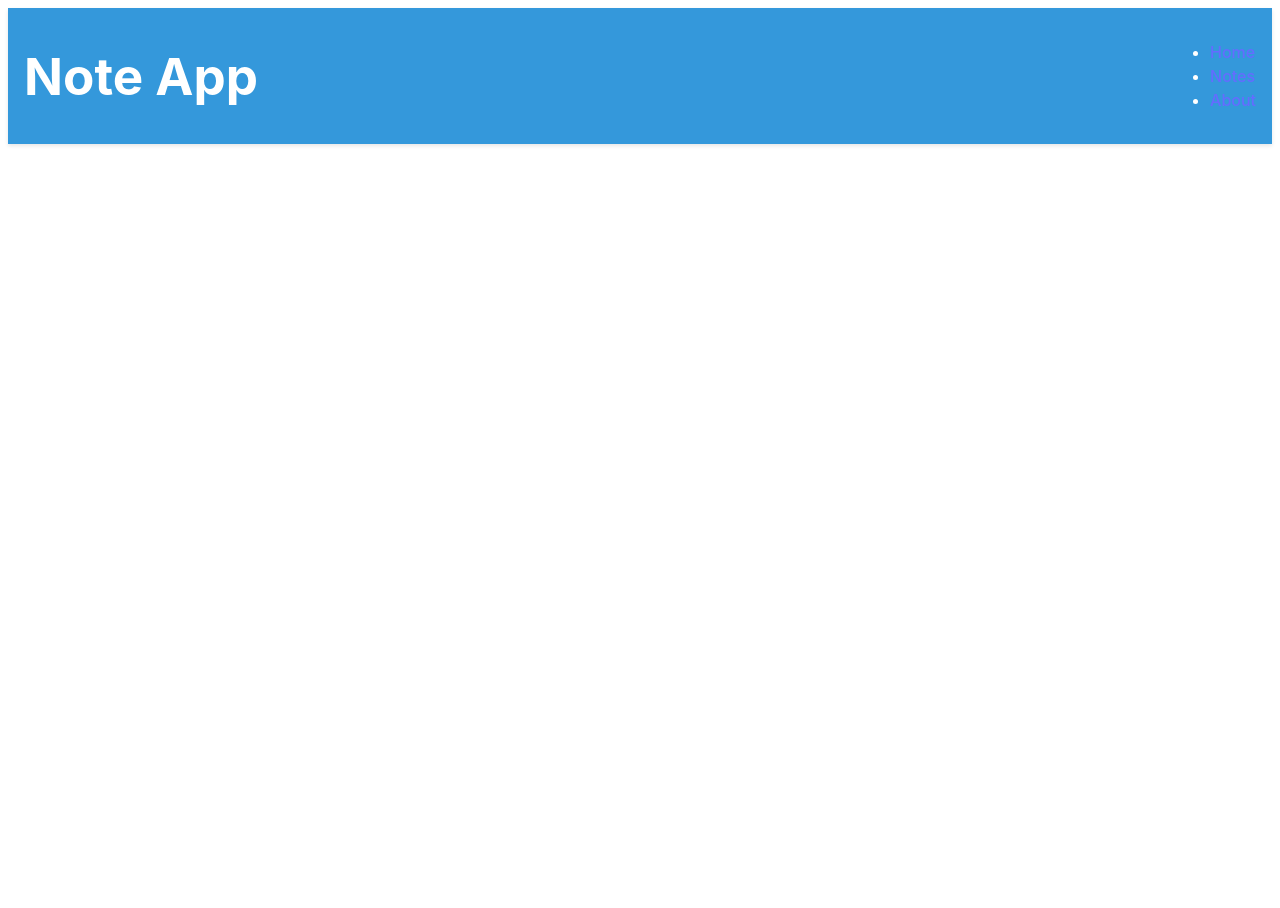
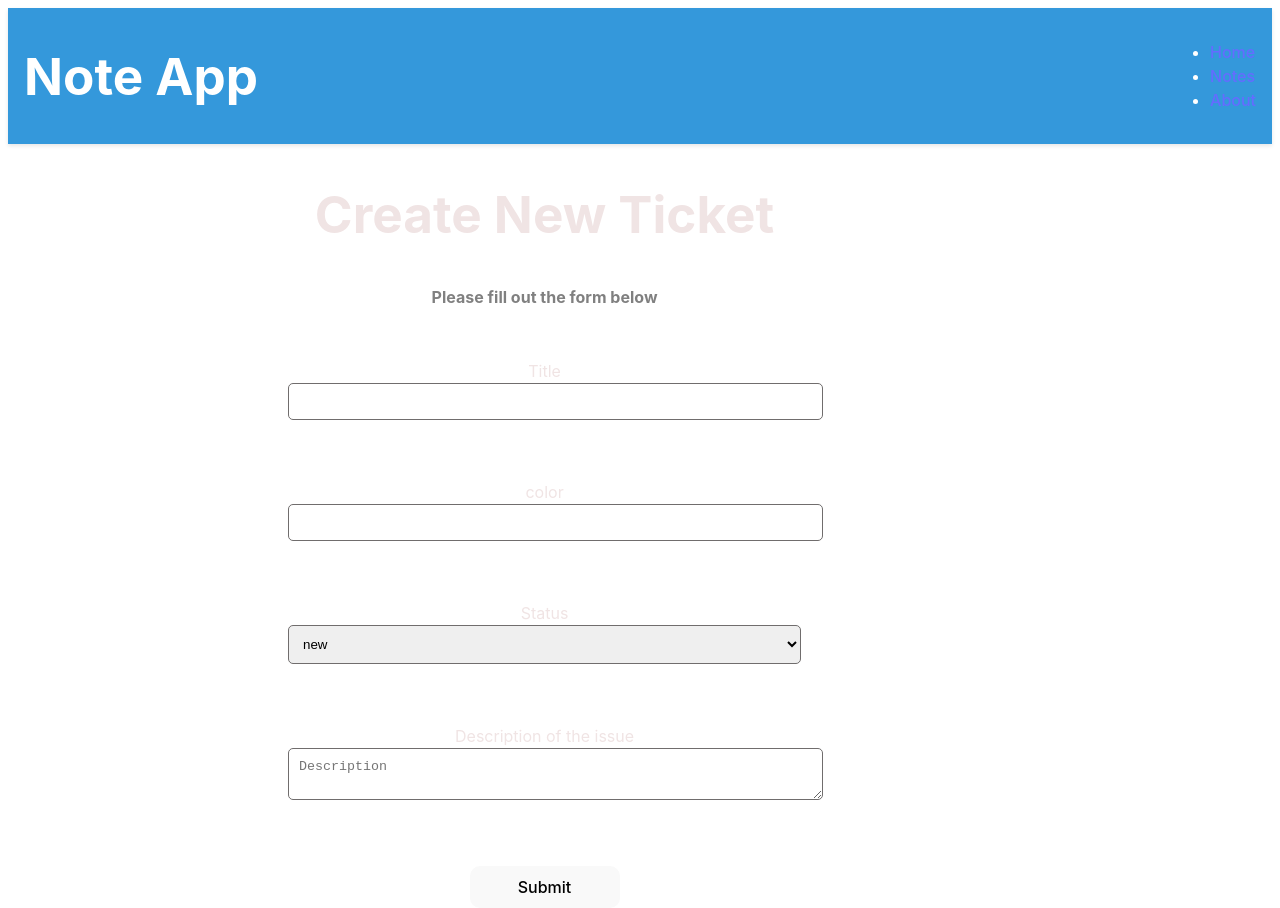
Before and after one commit to MarwenCode/TypeScript, a React (Vite) app in the folder Notes-app/: page / in a window 1280 px wide. Before the commit the page ends 800 px from the top, so only its background shows below. Built offline with nearby package versions, Linux system fonts and the light colour scheme.

Commit message:
add createNote component

```diff
--- a/Notes-app/src/App.tsx
+++ b/Notes-app/src/App.tsx
@@ -1,28 +1,21 @@
 import { useState } from 'react'
 import Header from './components/header/Header';
 import { Note } from './noteModel/noteModel';
-import { v4 as uuidv4 } from 'uuid';
+
+import CreateNotes from './components/createNote/CreateNotes';
 // import './App.css'
 
 function App() {
-  const [notes, setNotes] = useState<Note[]>([{
-    id: uuidv4(),
-    title: "Meeting",
-    text:"this is a text",
-    color: "#dfdfdf",
-    date: (new Date).toString()
-  }])
+  const [notes, setNotes] = useState<Note[]>([])
 
 
   return (
     <>
     <Header />
+    <CreateNotes notes={notes} setNotes={setNotes} />
 
     </>
   )
 }
 
 export default App
-function uuuid() {
-  throw new Error('Function not implemented.');
-}
--- a/Notes-app/src/components/createNote/CreateNotes.tsx
+++ b/Notes-app/src/components/createNote/CreateNotes.tsx
@@ -0,0 +1,111 @@
+import React, { ReactElement, useState } from "react";
+import "./createnote.scss";
+import { Note } from "../../noteModel/noteModel";
+import { v4 as uuidv4 } from "uuid";
+
+interface CreateNotesProps {
+  notes: Note[];
+  setNotes: React.Dispatch<React.SetStateAction<Note[]>>;
+}
+
+const CreateNotes = ({ notes, setNotes }: CreateNotesProps): ReactElement => {
+  const [title, setTitle] = useState<string>("");
+  const [color, setColor] = useState<string>("");
+  const [text, setText] = useState<string>("");
+  const [status, setStatus] = useState<string>("");
+  // const [date, setDate]= useState<string>("")
+
+  const addNote = (
+    e: React.MouseEvent<HTMLButtonElement, MouseEvent>
+  ): void => {
+    e.preventDefault();
+
+    const id: string = uuidv4();
+
+    const newNote: Note = {
+      id,
+      title,
+      color,
+      text,
+      status,
+      date: new Date().toDateString()
+    };
+
+    // Update the 'notes' state with the new note.
+    setNotes((prevNotes) => [...prevNotes, newNote]);
+    console.log(newNote);
+
+    // Clear the form fields for the next entry.
+    setTitle("");
+    setColor("");
+    setText("");
+    setStatus("");
+  };
+
+  return (
+    <div className="addticket">
+      <section className="heading">
+        <h1>Create New Ticket</h1>
+        <p>Please fill out the form below</p>
+      </section>
+
+      <section className="form">
+        <div className="form-group">
+          <label htmlFor="name">Title </label>
+          <input
+            type="text"
+            className="form-control"
+            name="title"
+            id="title"
+            value={title}
+            onChange={(event) => setTitle(event.target.value)}
+          />
+        </div>
+        <div className="form-group">
+          <label htmlFor="name">color </label>
+          <input
+            type="text"
+            className="form-control"
+            name="title"
+            id="title"
+            value={color}
+            onChange={(event) => setColor(event.target.value)}
+          />
+        </div>
+
+        <form>
+          <div className="form-group">
+            <label htmlFor="name">Status </label>
+            <select
+              className="form-control"
+              name="status"
+              id="status"
+              value={status}
+              onChange={(event) => setStatus(event.target.value)}>
+              <option value="new">new</option>
+              <option value="Open">Open</option>
+              <option value="Closed">Closed</option>
+            </select>
+          </div>
+          <div className="form-group">
+            <label htmlFor="description">Description of the issue</label>
+            <textarea
+              name="description"
+              id="description"
+              className="form-control"
+              placeholder="Description"
+              value={text}
+              onChange={(e) => setText(e.target.value)}></textarea>
+          </div>
+          <div className="form-group">
+            <button className="btn-block" onClick={(e) => addNote(e)}>
+              Submit
+            </button>
+          </div>
+        </form>
+      </section>
+    </div>
+  );
+};
+
+export default CreateNotes;
--- a/Notes-app/src/components/createNote/createnote.scss
+++ b/Notes-app/src/components/createNote/createnote.scss
@@ -0,0 +1,62 @@
+.addticket{
+
+    color: rgb(240, 228, 228);
+
+    // background-color: white;
+    // margin-top: -530px;
+    width: 58%;
+    height: 20vh;
+    border-radius: 30px;
+    margin-left: 150px;
+
+    // margin: 0 auto;
+    padding: 0 20px;
+    text-align: center;
+
+    .heading{
+        p{
+          color: grey;
+          font-weight: 700;
+          font-size: 1rem;
+
+        }
+
+    }
+
+    .form{
+        width: 70%;
+        margin: 0 auto;
+
+        .form-group {
+            margin-bottom: 10px;
+            margin-top: 50px;
+            input,
+            textarea,
+            select {
+              width: 100%;
+              padding: 10px;
+              border: 1px solid #706d6d;
+              border-radius: 5px;
+              margin-bottom: 10px;
+              outline-style: none;
+
+            }
+
+            .btn-block{
+                padding: 10px;
+                border-radius: 10px;
+                margin-left:0px;
+                width: 150px;
+                cursor: pointer;
+              }
+              .btn-block:hover{
+                background-color: #4538A1;
+              }
+          }
+
+
+    }
+
+
+
+}
--- a/Notes-app/src/noteModel/noteModel.tsx
+++ b/Notes-app/src/noteModel/noteModel.tsx
@@ -1,7 +1,9 @@
-export default interface Note {
+// export default interface Note {
+export  interface Note {
     id: string,
     title: string,
     text: string,
     color: string,
-    date: string
+    date: string,
+    status: string
   }
```
Also changed, not shown: Notes-app/src/components/noteslist/NotesList.tsx (+9 -0 lines).
